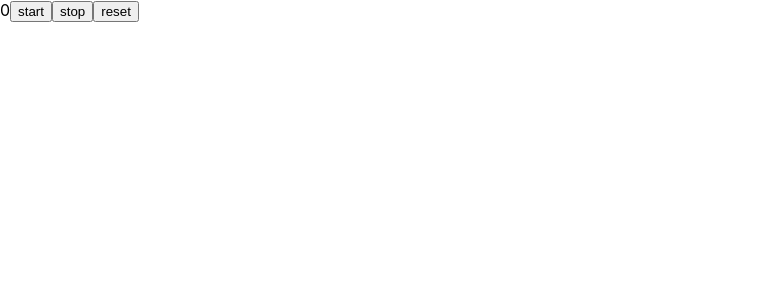
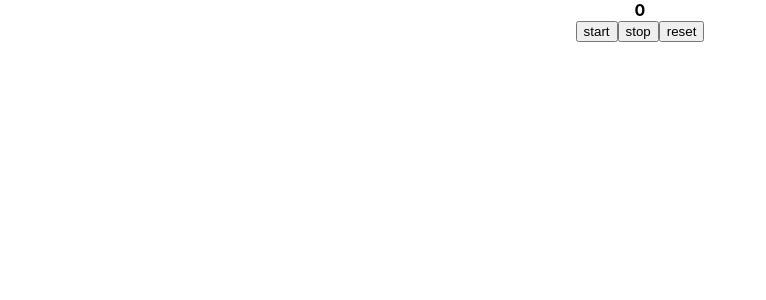
Before and after one commit to saiteja72749/MyProjects, a React (Create React App) app: page / in a window 1280 px wide. Shown: the top 300 px of the page, without its empty margins (0-766 px from the left). Built offline with nearby package versions, Linux system fonts and the light colour scheme.

Commit message:
stop watch commit

```diff
--- a/src/Components/Timer.js
+++ b/src/Components/Timer.js
@@ -7,7 +7,7 @@ function Timer() {
     }
 
     const startTimer=()=>{
-            timerVar=setInterval(tick,100)
+            timerVar=setInterval(tick,1000)
     }
     const stopTimer=()=>{
             clearInterval(timerVar)
@@ -17,11 +17,13 @@ function Timer() {
             setCount(0)
     }
   return (
-    <div>{count}
+        <center>
+    <div><b>{count}</b><br/>
         <button onClick={()=>startTimer('start')}>start</button>
         <button onClick={()=>stopTimer('stop')}>stop</button>
         <button onClick={()=>reset('reset')}>reset</button>
     </div>
+    </center>
   )
 }
 
```
